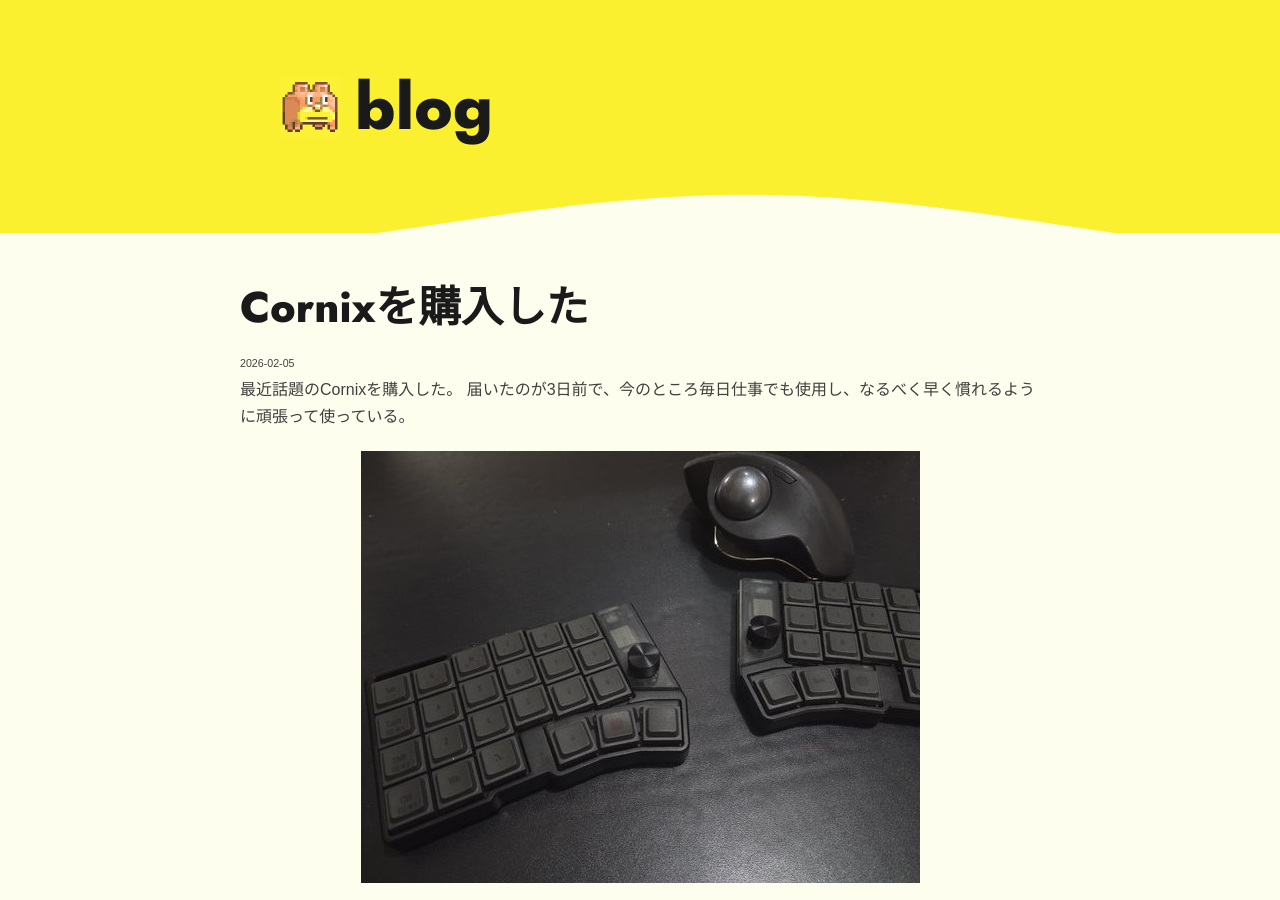
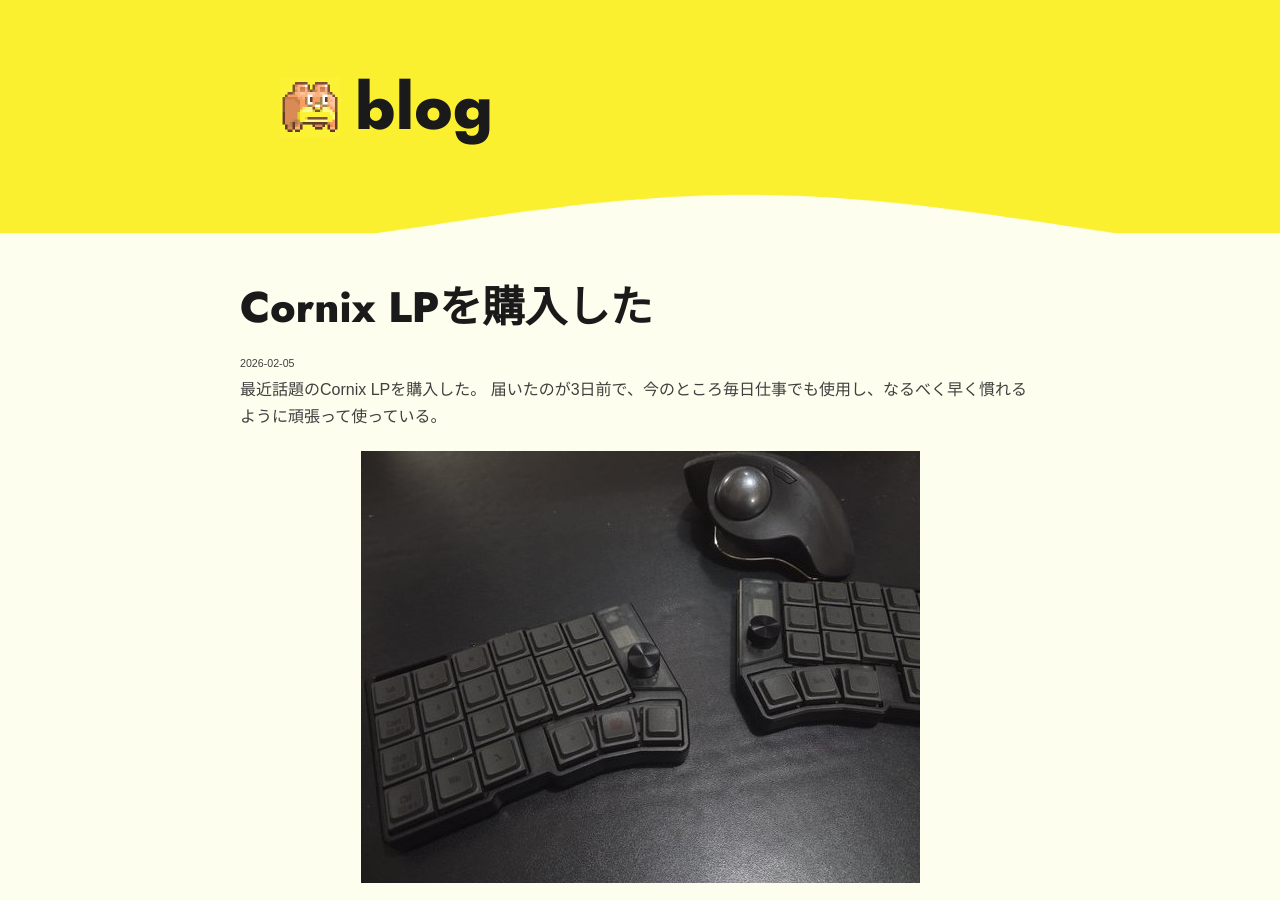
Before and after one commit to guntamania/guntamania.github.io, a Jekyll site: the page built from _posts/2026-02-06-cornix_trial.md, in a window 1280 px wide and 900 px high. Built offline with Jekyll 4.4.1, drawn with Linux system fonts in a browser that asks for light colours.

```diff
--- a/_posts/2026-02-06-cornix_trial.md
+++ b/_posts/2026-02-06-cornix_trial.md
@@ -1,12 +1,12 @@
 ---
 layout: post
-title: Cornixを購入した
+title: Cornix LPを購入した
 date:  2026-02-06 7:20:00 +0900
 categories: blog
 ---
 
 
-最近話題のCornixを購入した。
+最近話題のCornix LPを購入した。
 届いたのが3日前で、今のところ毎日仕事でも使用し、なるべく早く慣れるように頑張って使っている。
 
 ![Cornix](/assets/image/HAO6PS4bwAAmNTB.jpg)
```
Also changed, not shown: _posts/2026-02-20-cornix-two-weeks.md (+2 -2 lines).
